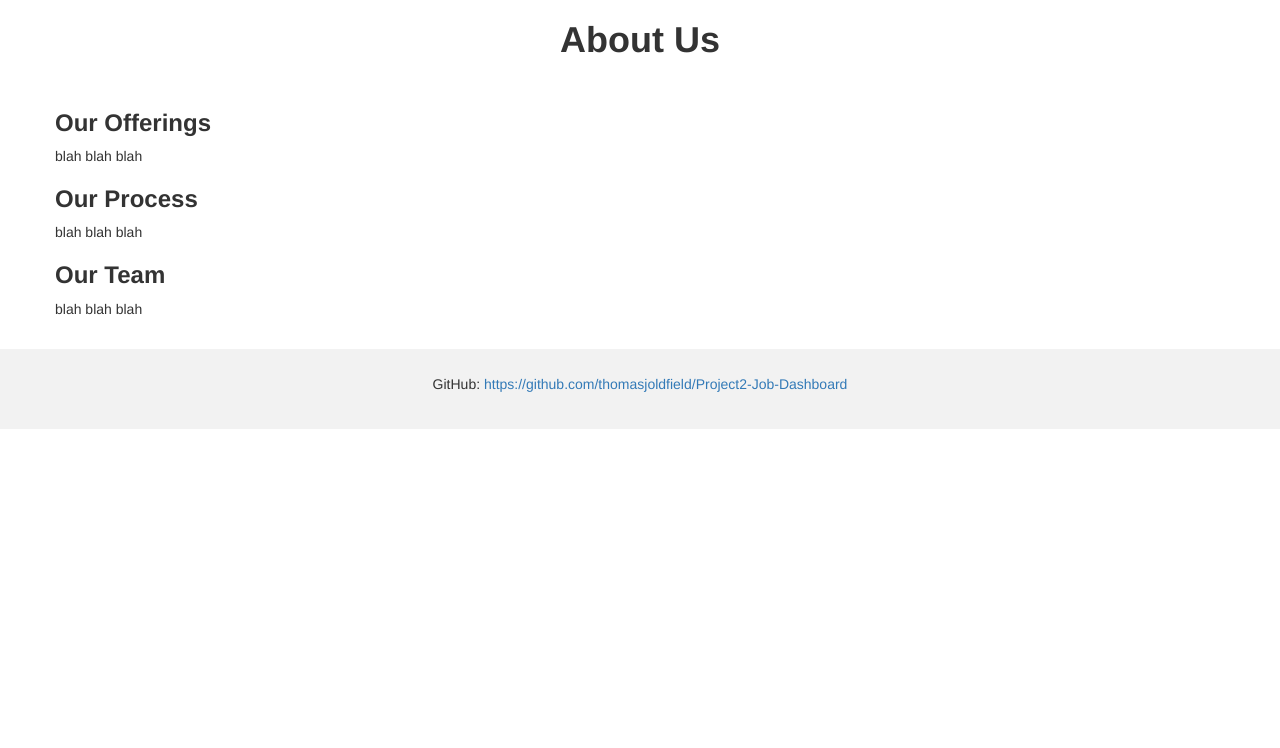
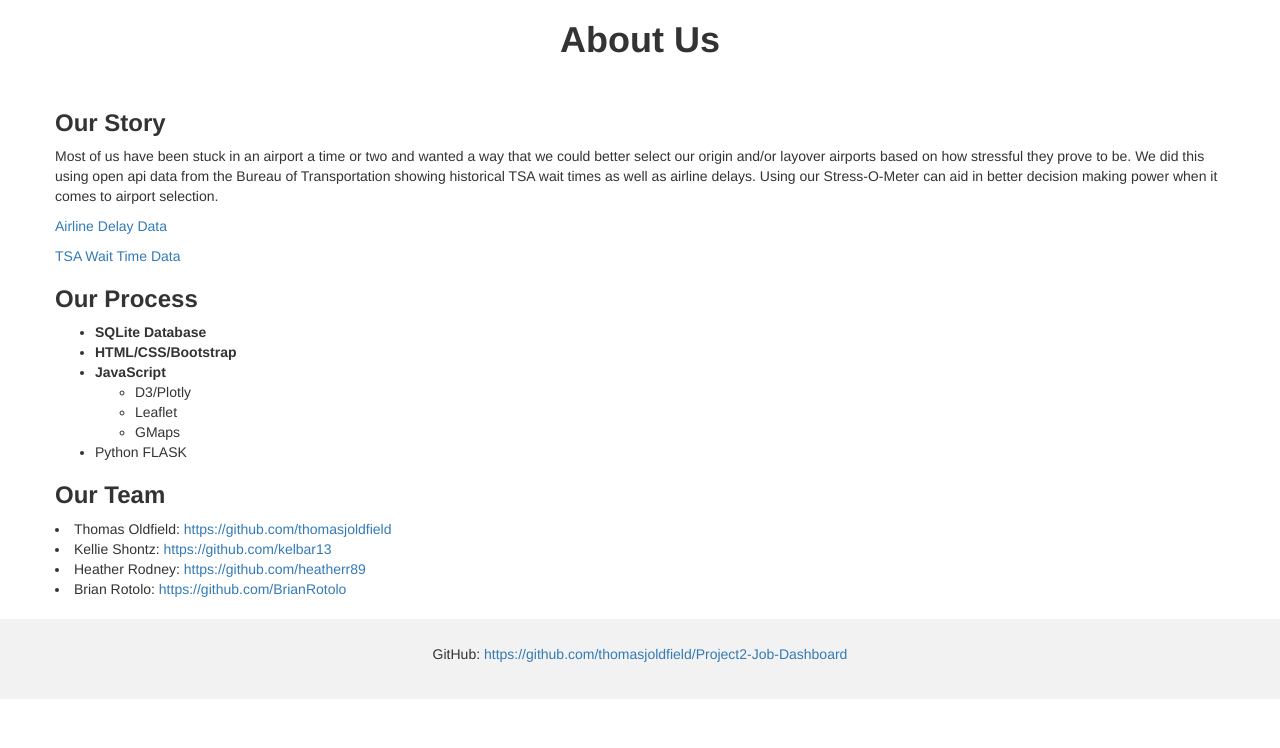
Before and after one commit to thomasjoldfield/Project2-Job-Dashboard, a Flask app: page /about in a window 1280 px wide. Shown: the part 52-800 px from the top of the page. Run offline with Flask 2, Linux system fonts and the light colour scheme; some libraries are stand-ins or nearby versions.

Commit message:
Add files via upload
about page changes

```diff
--- a/templates/about.html
+++ b/templates/about.html
@@ -69,12 +69,38 @@
 <div class="container">
   <div class="row">
     <div>
-        <h3 class="font-bold">Our Offerings</h3>
-            <p>blah blah blah</p> <!-- add about text -->
+        <h3 class="font-bold">Our Story</h3>
+
+            <p>Most of us have been stuck in an airport a time or two and wanted a way that we could
+              better select our origin and/or layover airports based on how stressful they prove to be.
+              We did this using open api data from the Bureau of Transportation showing historical TSA wait times
+              as well as airline delays.  Using our Stress-O-Meter can aid in better decision making
+              power when it comes to airport selection.</p>
+              <p><a href="https://www.transtats.bts.gov/databases.asp?Mode_ID=1&Mode_Desc=Aviation&Subject_ID2=0">Airline Delay Data</a></p><!-- add about text -->
+              <p><a href="https://www.dhs.gov/mytsa-api-documentation">TSA Wait Time Data</a></p>
         <h3 class="font-bold">Our Process</h3>
-            <p>blah blah blah</p> <!-- add about text -->
+          <ul>
+            <li class="font-bold">SQLite Database</li>
+            <li class="font-bold">HTML/CSS/Bootstrap</li>
+            <li class="font-bold">JavaScript</li>
+              <ul>
+                <li>D3/Plotly</li>
+
+                <li>Leaflet</li>
+                <li>GMaps</li>
+
+              </ul>
+            <li>Python FLASK</li>
+          </ul>
+           <!-- add about text -->
         <h3 class="font-bold">Our Team</h3>
-            <p>blah blah blah</p> <!-- add about text -->
+          <li>Thomas Oldfield: <a href="https://github.com/thomasjoldfield">https://github.com/thomasjoldfield</a></li>
+          <li>Kellie Shontz: <a href="https://github.com/kelbar13">https://github.com/kelbar13</a></li>
+          <li>Heather Rodney: <a href="https://github.com/heatherr89">https://github.com/heatherr89</a></li>
+          <li>Brian Rotolo: <a href="https://github.com/BrianRotolo">https://github.com/BrianRotolo</a></li>
+
+
+
     </div>
   </div>
 </div><br>
```
